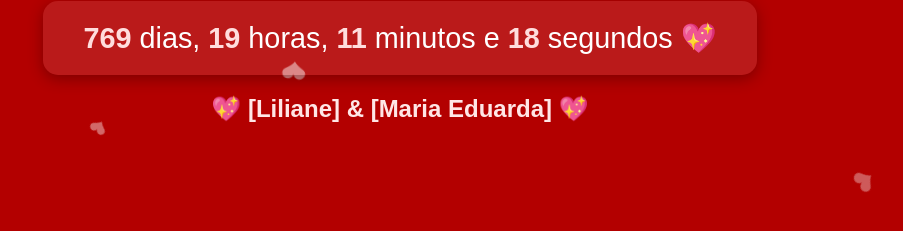
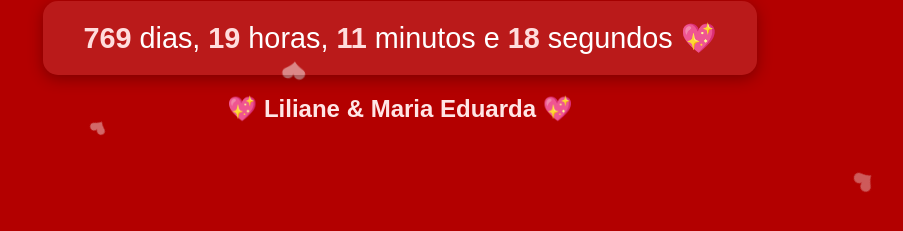
Before and after one commit to lilianee309/a-quanto-tempo-te-amo, a plain HTML site: page index.html in a window 1280 px wide. Shown: the part 385-616 px from the top of the page, without its empty margins (240-1143 px from the left). Drawn offline with Linux system fonts and the light colour scheme.

Commit message:
Update index.html

```diff
--- a/index.html
+++ b/index.html
@@ -45,7 +45,7 @@
 <body>
   <h1>Tempo desde que nos conhecemos ❤️</h1>
   <div class="contador" id="contador"></div>
-  <div class="nomes">💖 [Liliane] & [Maria Eduarda] 💖</div>
+  <div class="nomes">💖 Liliane & Maria Eduarda 💖</div>
   <script>
     const dataInicio = new Date("2023-08-23T18:30:00");
     function atualizarContador() {
```
